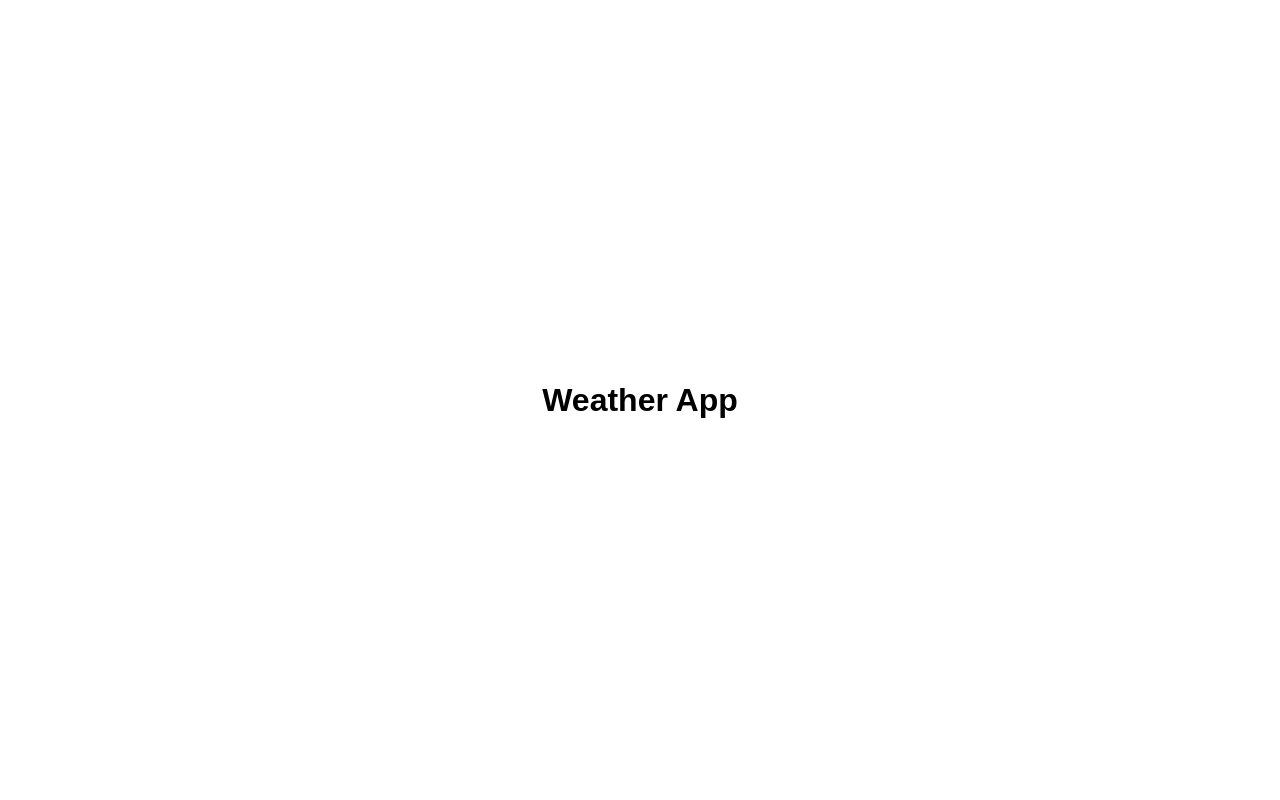
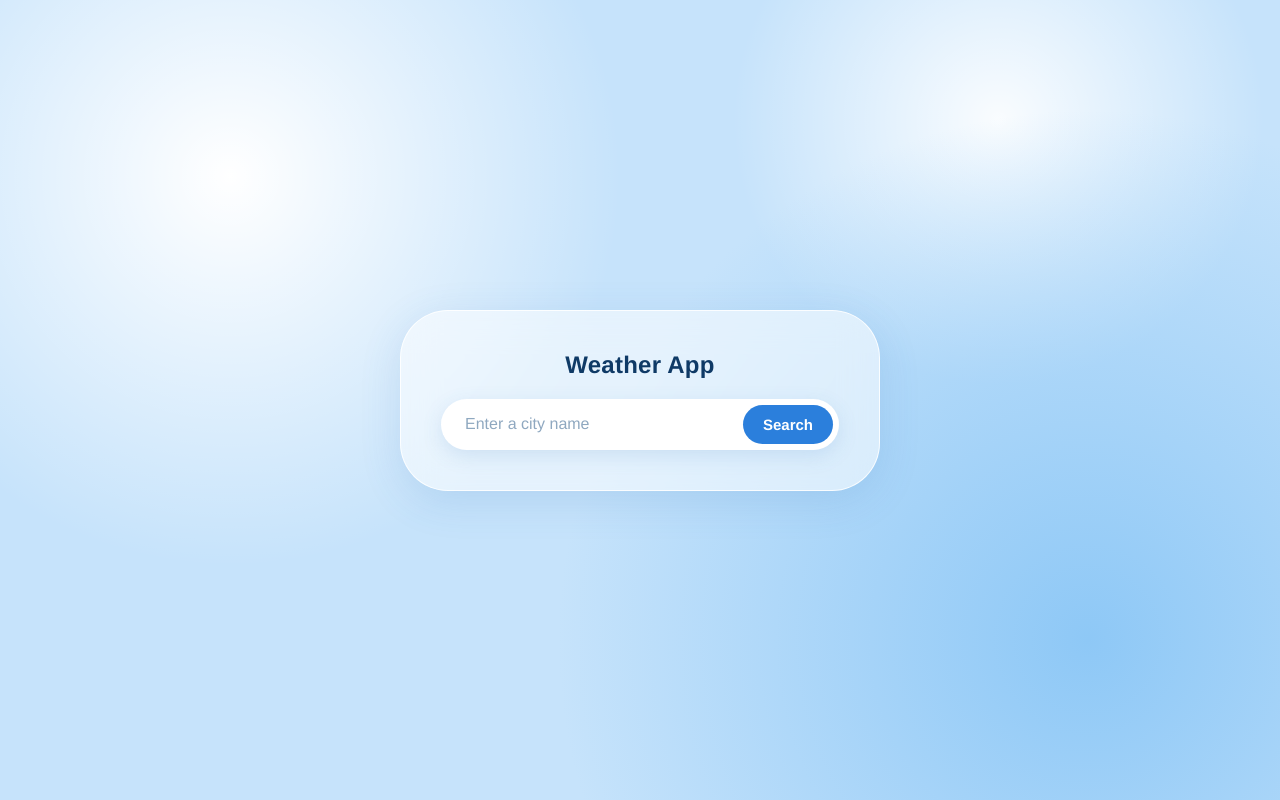
Before and after one commit to sushma-rkg/14_11_weatherapp, a plain HTML site: page index.html in a window 1280 px wide. Drawn offline with Linux system fonts and the light colour scheme.

Commit message:
Build first screen (Clear Glass design)
Co-Authored-By: Claude Sonnet 5.5 <noreply@anthropic.com>
Claude-Session: https://claude.ai/code/session_01K5QuQSBhRiBuXoxRoCBtqD

```diff
--- a/index.html
+++ b/index.html
@@ -7,7 +7,13 @@
   <link rel="stylesheet" href="style.css">
 </head>
 <body>
-  <h1>Weather App</h1>
+  <main class="card">
+    <h1>Weather App</h1>
+    <div class="search">
+      <input type="text" placeholder="Enter a city name" aria-label="City name">
+      <button type="button">Search</button>
+    </div>
+  </main>
   <script src="script.js"></script>
 </body>
 </html>
--- a/style.css
+++ b/style.css
@@ -1,8 +1,85 @@
+* {
+  box-sizing: border-box;
+  margin: 0;
+  padding: 0;
+}
+
 body {
-  margin: 0;
   min-height: 100vh;
   display: flex;
+  align-items: center;
   justify-content: center;
+  padding: 16px;
+  font-family: "Helvetica Neue", Arial, system-ui, sans-serif;
+  color: #0f3a66;
+  background:
+    radial-gradient(circle at 18% 22%, #fff 0, rgba(255, 255, 255, 0) 32%),
+    radial-gradient(circle at 85% 80%, #8ec8f6 0, rgba(142, 200, 246, 0) 42%),
+    radial-gradient(circle at 78% 15%, rgba(255, 255, 255, 0.9) 0, rgba(255, 255, 255, 0) 22%),
+    #c6e3fb;
+}
+
+.card {
+  width: 100%;
+  max-width: 316px;
+  padding: 28px 22px;
+  text-align: center;
+  background: rgba(255, 255, 255, 0.55);
+  -webkit-backdrop-filter: blur(18px);
+  backdrop-filter: blur(18px);
+  border: 1px solid rgba(255, 255, 255, 0.85);
+  border-radius: 48px;
+  box-shadow: 0 10px 40px rgba(60, 120, 190, 0.15);
+}
+
+h1 {
+  margin-bottom: 20px;
+  font-size: 24px;
+  font-weight: 600;
+  letter-spacing: 0.01em;
+  color: #0f3a66;
+}
+
+.search {
+  display: flex;
   align-items: center;
-  font-family: sans-serif;
+  padding: 6px;
+  background: #fff;
+  border-radius: 999px;
+  box-shadow: 0 6px 20px rgba(60, 120, 190, 0.15);
 }
+
+.search input {
+  flex: 1;
+  min-width: 0;
+  padding: 10px 12px 10px 18px;
+  font: inherit;
+  font-size: 16px;
+  color: #0f3a66;
+  background: transparent;
+  border: 0;
+  outline: none;
+}
+
+.search input::placeholder {
+  color: #8fa8c0;
+}
+
+.search button {
+  padding: 11px 20px;
+  font: inherit;
+  font-size: 15px;
+  font-weight: 700;
+  color: #fff;
+  background: #2b7fdc;
+  border: 0;
+  border-radius: 999px;
+  cursor: pointer;
+}
+
+@media (min-width: 600px) {
+  .card {
+    max-width: 480px;
+    padding: 40px;
+  }
+}
```
